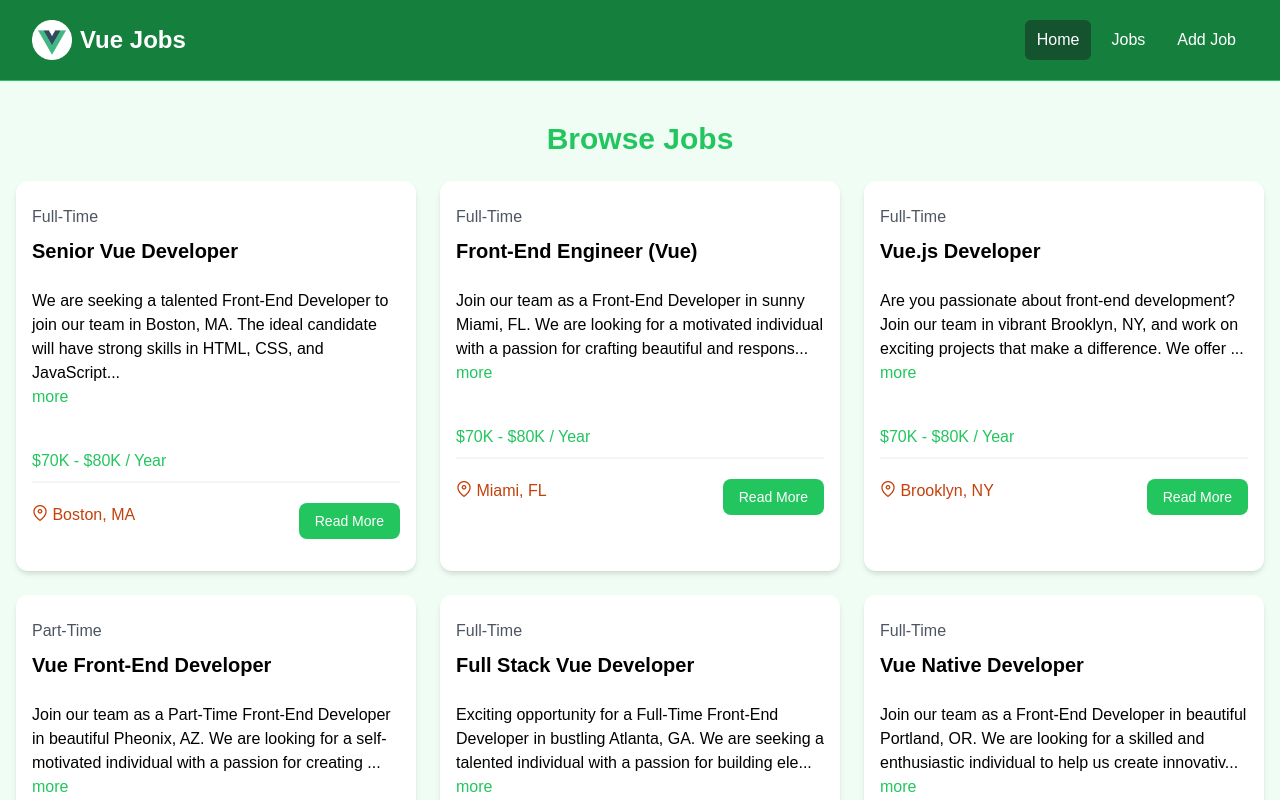
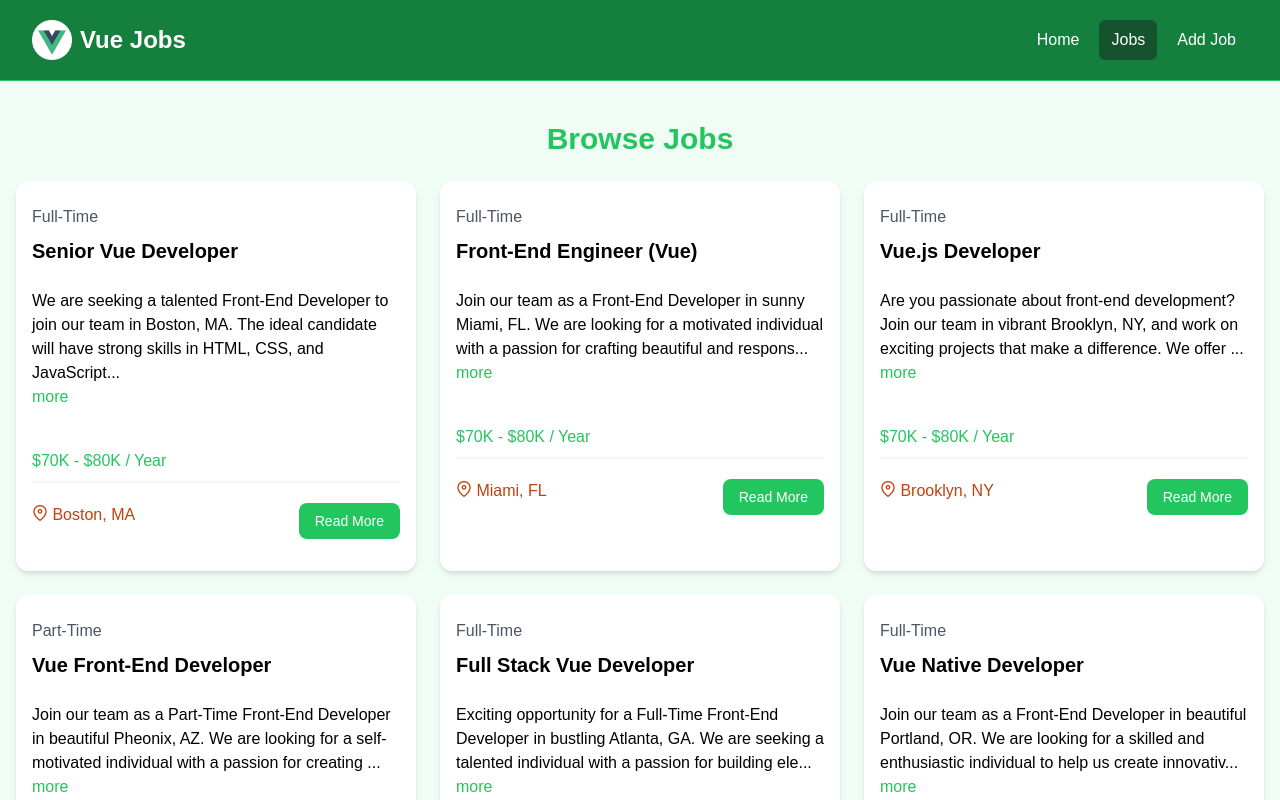
Before and after one commit to ka-dim/vue-jobs, a Vue app: page /jobs in a window 1280 px wide. Shown: the top 800 px of the page. Built offline with nearby package versions, Linux system fonts and the light colour scheme.

Commit message:
Nav bar active link done

```diff
--- a/src/components/NavBar.vue
+++ b/src/components/NavBar.vue
@@ -1,6 +1,12 @@
 <script setup>
   import logo from '@/assets/img/logo.png'
-  import { RouterLink } from 'vue-router';
+  import { RouterLink, useRoute } from 'vue-router';
+
+  const route = useRoute()
+
+  const isActived = (routePath) => {
+    return route.path === routePath ? ' bg-green-900 hover:bg-gray-900' : 'hover:bg-green-900'
+  }
 </script>
 
 <template>
@@ -21,17 +27,17 @@
               <div class="flex space-x-2">
                 <RouterLink
                   to="/"
-                  class="text-white bg-green-900 hover:bg-gray-900 hover:text-white rounded-md px-3 py-2"
+                  :class="`${isActived('/')} text-white hover:text-white rounded-md px-3 py-2`"
                   >Home</RouterLink
                 >
                 <RouterLink
                   to="/jobs"
-                  class="text-white hover:bg-green-900 hover:text-white rounded-md px-3 py-2"
+                  :class="`${isActived('/jobs')} text-white hover:text-white rounded-md px-3 py-2`"
                   >Jobs</RouterLink
                 >
                 <RouterLink
                   to="/jobs/add"
-                  class="text-white hover:bg-green-900 hover:text-white rounded-md px-3 py-2"
+                  :class="`${isActived('/jobs/add')} text-white hover:text-white rounded-md px-3 py-2`"
                   >Add Job</RouterLink
                 >
               </div>
```
